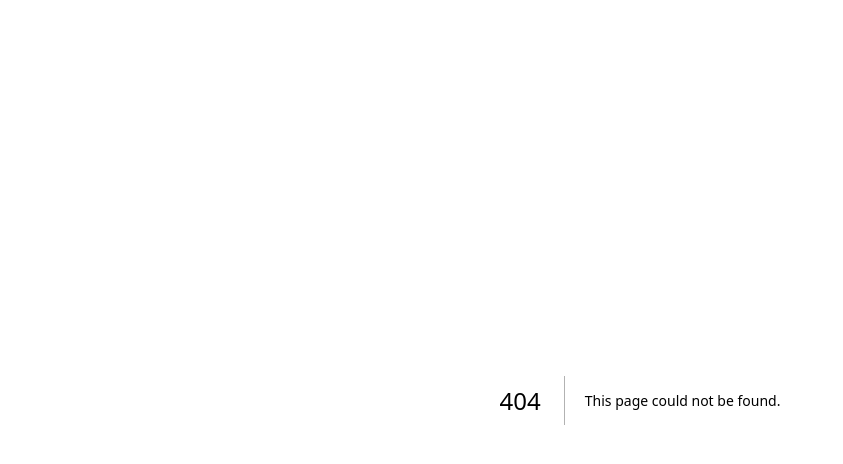
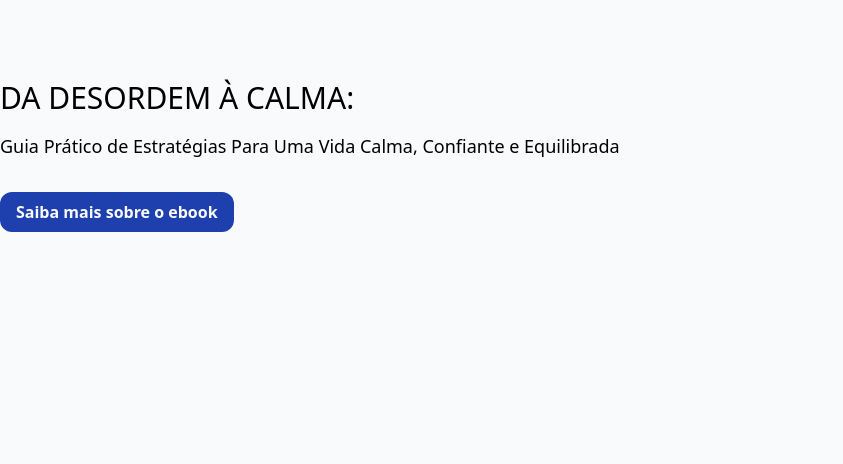
Before and after one commit to r-mayer/life-balance, a Next.js app: page /ebooks/guia-pratico-ansiedade in a window 1280 px wide. Before the commit this address had no page. Shown: the top 464 px of the page, without its empty margins (0-843 px from the left). Built offline with nearby package versions, Linux system fonts and the light colour scheme.

Commit message:
first commit

```diff
--- a/package.json
+++ b/package.json
@@ -13,5 +13,10 @@
     "next": "13.1.6",
     "react": "18.2.0",
     "react-dom": "18.2.0"
+  },
+  "devDependencies": {
+    "autoprefixer": "^10.4.13",
+    "postcss": "^8.4.21",
+    "tailwindcss": "^3.2.4"
   }
 }
--- /dev/null
+++ b/pages/ebooks/guia-pratico-ansiedade/index.js
@@ -0,0 +1,35 @@
+import Head from 'next/head'
+import Image from 'next/image'
+import { Inter } from '@next/font/google'
+import styles from '@/styles/Home.module.css'
+
+const inter = Inter({ subsets: ['latin'] })
+
+export default function GuiaAnsiedade() {
+  return (
+    <>
+      <Head>
+        <title>Da Desordem à Calma - Como tratar a ansiedade</title>
+        <meta name="description" content="Guia Prático de Estratégias Para Uma Vida Calma, Confiante e Equilibrada" />
+        <meta name="viewport" content="width=device-width, initial-scale=1" />
+        <link rel="icon" href="/favicon.ico" />
+      </Head>
+      <main className='bg-slate-50 min-h-screen py-20 w-full'>
+        <section className=' w-full '>
+            <div className='max-w-7xl mx-auto flex flex-col justify-center h-full'>
+                <h1 className='text-3xl mb-4'>DA DESORDEM À CALMA:</h1>
+
+                <p className='text-lg mb-8'>Guia Prático de Estratégias Para Uma Vida Calma, Confiante e Equilibrada </p>
+
+                <a href='/'>
+                    <div className='px-4 py-2 bg-blue-800 max-w-fit rounded-xl'>
+                        <span className='text-neutral-50 font-semibold'>Saiba mais sobre o ebook</span>
+                    </div>
+                </a>
+
+            </div>
+        </section>
+      </main>
+    </>
+  )
+}
--- /dev/null
+++ b/postcss.config.js
@@ -0,0 +1,6 @@
+module.exports = {
+  plugins: {
+    tailwindcss: {},
+    autoprefixer: {},
+  },
+}
--- a/styles/globals.css
+++ b/styles/globals.css
@@ -1,3 +1,7 @@
+@tailwind base;
+@tailwind components;
+@tailwind utilities;
+
 :root {
   --max-width: 1100px;
   --border-radius: 12px;
--- /dev/null
+++ b/tailwind.config.js
@@ -0,0 +1,10 @@
+/** @type {import('tailwindcss').Config} */
+module.exports = {
+  content: ["./app/**/*.{js,ts,jsx,tsx}",
+  "./pages/**/*.{js,ts,jsx,tsx}",
+  "./components/**/*.{js,ts,jsx,tsx}",],
+  theme: {
+    extend: {},
+  },
+  plugins: [],
+}
```
Also changed, not shown: 1 other file (tests, documents, lock files or other folders).
